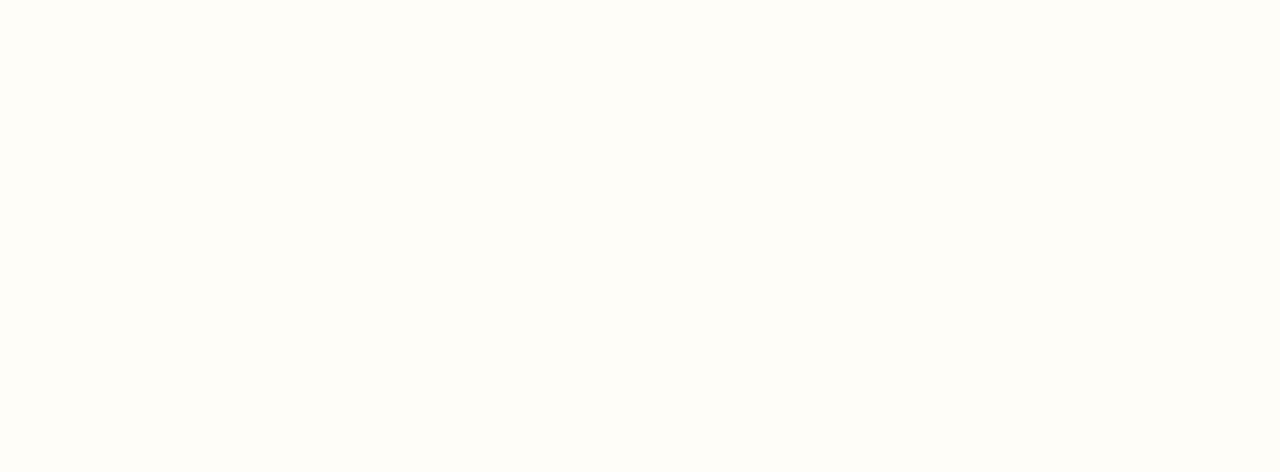
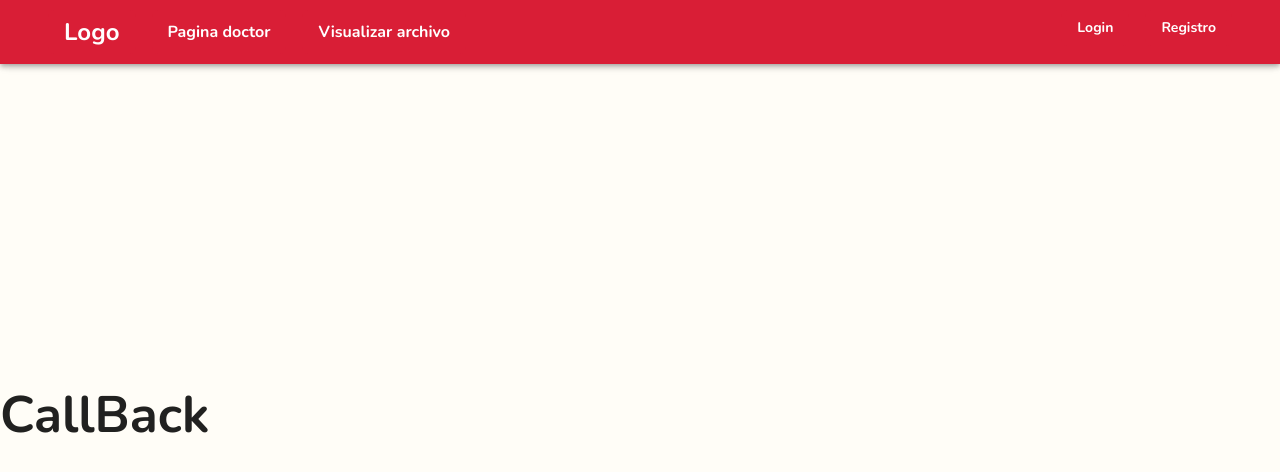
Before and after one commit to msambartolomeo/2023Q1-G8, a React app in the folder client/react/: page /callback in a window 1280 px wide. Before the commit this address had no page. Shown: the top 472 px of the page. Built offline with nearby package versions, Linux system fonts and the light colour scheme; the HTML template or start-up script is replaced by a standard one.

Commit message:
feat: use auth basic functionality

```diff
--- a/client/react/package.json
+++ b/client/react/package.json
@@ -14,12 +14,14 @@
     "@emotion/styled": "^11.11.0",
     "@mui/material": "^5.14.0",
     "axios": "^1.4.0",
+    "dotenv": "^16.3.1",
     "react": "^18.2.0",
     "react-dom": "^18.2.0",
     "react-pdf": "^7.1.2",
     "react-router-dom": "^6.14.1"
   },
   "devDependencies": {
+    "@types/node": "^20.4.1",
     "@types/react": "^18.2.14",
     "@types/react-dom": "^18.2.6",
     "@typescript-eslint/eslint-plugin": "^5.61.0",
--- a/client/react/src/App.tsx
+++ b/client/react/src/App.tsx
@@ -3,7 +3,8 @@ import HomePage from "./pages/HomePage";
 import MainLayout from "./LayOut/MainLayout";
 import DoctorPage from "./pages/DoctorPage";
 import FileReader from "./pages/FileReader";
-
+import PageNotFound from "./pages/404Page";
+import CallBackPage from "./pages/CallbackPage";
 
 function App() {
 
@@ -12,8 +13,10 @@ function App() {
       <Routes>
         <Route path="/" element={<MainLayout />}>
           <Route index element={<HomePage />} />
-          <Route path="doctor/pacients" element={<DoctorPage />} />
-          <Route path="history" element={<FileReader />} />
+          <Route path="/callback" element={<CallBackPage/>}/>
+          <Route path="/doctor/pacients" element={<DoctorPage />} />
+          <Route path="/history" element={<FileReader />} />
+          <Route path="*" element={<PageNotFound />} />
         </Route>
       </Routes>
     </BrowserRouter>
--- /dev/null
+++ b/client/react/src/components/CallBack.tsx
@@ -0,0 +1,59 @@
+import axios from 'axios';
+import { useEffect } from 'react';
+import { useLocation, useNavigate } from 'react-router-dom';
+import { pacientPool_tokenEndpoint, pacientUserPool_client_id, pacientUserPool_redirectURL } from '../constantx';
+
+const useCallBack = () => {
+  const navigate = useNavigate();
+  const location = useLocation();
+
+  useEffect(() => {
+    const code = new URLSearchParams(location.search).get('code');
+    const exchangeCodeForTokens = async (code: string) => {
+      try {
+        console.log(pacientPool_tokenEndpoint);
+        const response = await axios.post(pacientPool_tokenEndpoint, new URLSearchParams({
+          grant_type: 'authorization_code',
+          client_id: pacientUserPool_client_id,
+          code,
+          redirect_uri: pacientUserPool_redirectURL,
+        }).toString(), {
+        headers: {
+          'Content-Type': 'application/x-www-form-urlencoded',
+        },
+        });
+        console.log(response)
+        const { access_token, id_token, refresh_token } = response.data;
+
+        // Store the tokens securely (e.g., in session storage or cookies)
+        localStorage.setItem('accessToken', access_token);
+        localStorage.setItem('idToken', id_token);
+        localStorage.setItem('refreshToken', refresh_token);
+
+        // Read the 'role' query parameter and navigate accordingly
+        /*const role = params.get('role');
+        if (role === 'doctor') {
+          navigate('/doctor-dashboard');
+        } else if (role === 'patient') {
+          navigate('/patient-dashboard');
+        } else {
+          navigate('/');
+        }*/
+        //navigate('/history');
+      } catch (error) {
+        console.error('Error exchanging code for tokens:', error);
+        // Handle error and navigate to an error page if needed
+      }
+    };
+
+    if (code) {
+      exchangeCodeForTokens(code);
+    } else {
+      console.error('Missing authorization code');
+      // Handle missing code and navigate to an error page if needed
+    }
+  }, [navigate, location.search]);
+
+};
+
+export default useCallBack;
--- /dev/null
+++ b/client/react/src/components/LoginButton.tsx
@@ -0,0 +1,14 @@
+import Button from '@mui/material/Button';
+import { FC } from "react";
+import { pacientUserPool_loginURL } from '../constantx';
+
+const LoginButton: FC = () => {
+
+  const handleLogin = () => {
+    window.location.href= pacientUserPool_loginURL;
+  };
+
+  return <Button variant="contained" onClick={handleLogin}>Login</Button>;
+}
+
+export default LoginButton;
--- a/client/react/src/components/NavBar.tsx
+++ b/client/react/src/components/NavBar.tsx
@@ -10,6 +10,8 @@ import {
   import { Container } from "@mui/system";
 import { FC } from "react";
 import { useNavigate } from "react-router-dom";
+import LoginButton from "./LoginButton";
+import SignUpButton from "./SignUpButton";
 
   export const NavBar: FC= () => {
     const navigate = useNavigate();
@@ -38,12 +40,8 @@ import { useNavigate } from "react-router-dom";
                 </Grid>
                 <Grid item>
                     <Stack direction="row" spacing={2}>
-                      <Button variant="contained">
-                        <Typography>Login</Typography>
-                      </Button>
-                      <Button  variant="contained">
-                        <Typography>Registro</Typography>
-                      </Button>
+                      <LoginButton />
+                      <SignUpButton />
                     </Stack>
                 </Grid>
               </Grid>
--- /dev/null
+++ b/client/react/src/components/SignUpButton.tsx
@@ -0,0 +1,18 @@
+import Button from '@mui/material/Button';
+import { FC } from "react";
+
+const SignUpButton: FC = () => {
+
+  const handleSignUp = () => {
+    const clientId = "62aap0karcrukccp0je1qrpsru";
+    const redirectUri = "https://dczngufo78uud.cloudfront.net";
+    const cognitoDomain = "cloudcognit.auth.us-east-1.amazoncognito.com";
+    const signUpUrl = `https://${cognitoDomain}/signup?response_type=code&client_id=${clientId}&redirect_uri=${redirectUri}&scope=email+openid+phone`;
+
+    window.location.href=signUpUrl;
+  };
+
+  return <Button variant="contained" onClick={handleSignUp}>Registro</Button>;
+}
+
+export default SignUpButton;
--- /dev/null
+++ b/client/react/src/constantx.tsx
@@ -0,0 +1,8 @@
+//esto despues deberia pasarse al .env
+
+export const pacientUserPool_client_id = "62aap0karcrukccp0je1qrpsru";
+export const pacientUserPool_cognito_domain = "cloudcognit.auth.us-east-1.amazoncognito.com";
+export const pacientUserPool_redirectURL = "https://dczngufo78uud.cloudfront.net/callback";
+export const pacientUserPool_loginURL = `https://${pacientUserPool_cognito_domain}/login?response_type=code&client_id=${pacientUserPool_client_id}&redirect_uri=${pacientUserPool_redirectURL}&scope=email+openid+phone`;
+export const pacientPool_tokenEndpoint = `https://${pacientUserPool_cognito_domain}/oauth2/token`;
+export const  pacientUserPool_callBackURL = "https://dczngufo78uud.cloudfront.net/history";
--- /dev/null
+++ b/client/react/src/pages/404Page.tsx
@@ -0,0 +1,12 @@
+import { FC } from "react";
+
+const PageNotFound: FC = () => {
+
+    return(
+        <div>
+            <h1>404 page</h1>
+        </div>
+    );
+}
+
+export default PageNotFound;
--- /dev/null
+++ b/client/react/src/pages/CallbackPage.tsx
@@ -0,0 +1,14 @@
+import { FC } from "react";
+import useCallBack from '../components/CallBack';
+
+const CallBackPage: FC = () => {
+    useCallBack();
+
+    return(
+        <div>
+            <h1>CallBack</h1>
+        </div>
+    );
+}
+
+export default CallBackPage;
```
Also changed, not shown: 2 other files (tests, documents, lock files or other folders).
